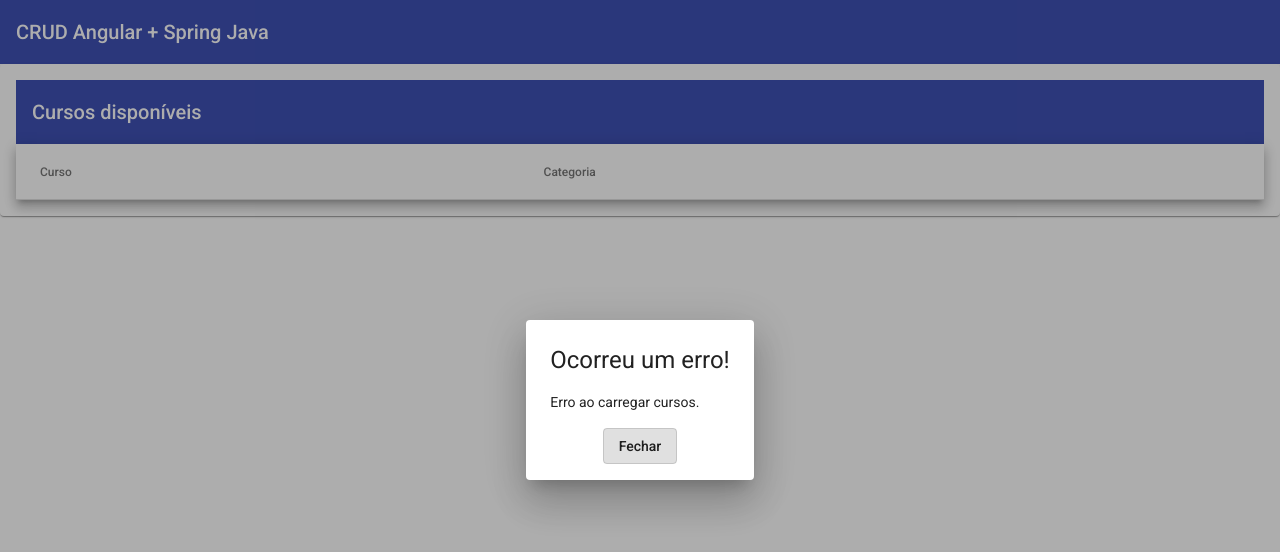
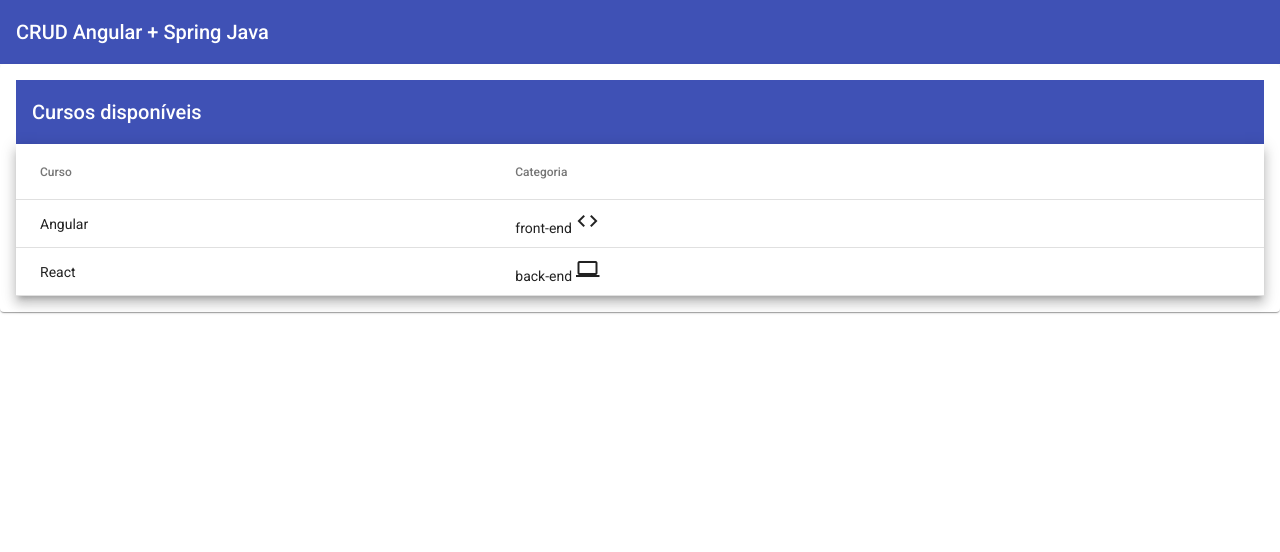
Before and after one commit to airtonbjunior/CRUD_JavaAngular, an Angular app in the folder crud-angular/: page /courses in a window 1280 px wide. Shown: the top 552 px of the page. Built offline with nearby package versions, Linux system fonts and the light colour scheme; no server answers.

Commit message:
Added icon and create a pipe to select the icon depends of the category

```diff
--- a/crud-angular/src/app/courses/courses/courses.component.html
+++ b/crud-angular/src/app/courses/courses/courses.component.html
@@ -13,7 +13,9 @@
         <!-- Category Column -->
         <ng-container matColumnDef="category">
           <th mat-header-cell *matHeaderCellDef> Categoria </th>
-          <td mat-cell *matCellDef="let course"> {{ course.category }} </td>
+          <td mat-cell *matCellDef="let course"> {{ course.category }}
+            <mat-icon aria-hidden="false" aria-label="Categoria do curso">{{ course.category | category }}</mat-icon>
+          </td>
         </ng-container>
 
         <tr mat-header-row *matHeaderRowDef="displayedColumns"></tr>
--- a/crud-angular/src/app/courses/services/courses.service.ts
+++ b/crud-angular/src/app/courses/services/courses.service.ts
@@ -10,7 +10,7 @@
 })
 export class CoursesService {
 
-  private readonly API = '/assets/ccourses.json'
+  private readonly API = '/assets/courses.json'
 
   // We'll use this httpClient to call the API in the future
   constructor(private httpClient: HttpClient) { }
@@ -19,7 +19,7 @@
     return this.httpClient.get<Course[]>(this.API)
     .pipe(
       first(), // closes the connection after use (it's not a streaming, it's a json (at least now). We can use take(1) too)
-      delay(5000), // just to test the loading spinner
+      delay(1000), // just to test the loading spinner
       tap(courses => console.log(courses))
     );
   }
--- /dev/null
+++ b/crud-angular/src/app/shared/pipes/category.pipe.ts
@@ -0,0 +1,16 @@
+import { Pipe, PipeTransform } from '@angular/core';
+
+@Pipe({
+  name: 'category'
+})
+export class CategoryPipe implements PipeTransform {
+
+  transform(value: string): string {
+    switch(value) {
+      case 'front-end': return 'code';
+      case 'back-end': return 'computer';
+    }
+    return 'code';
+  }
+
+}
--- a/crud-angular/src/assets/courses.json
+++ b/crud-angular/src/assets/courses.json
@@ -1,4 +1,4 @@
 [
-  {"_id": "1", "name": "Angular", "category": "Frontend"},
-  {"_id": "2", "name": "React", "category": "Frontend"}
+  {"_id": "1", "name": "Angular", "category": "front-end"},
+  {"_id": "2", "name": "React", "category": "back-end"}
 ]
```
Also changed, not shown: crud-angular/src/app/shared/shared.module.ts (+5 -2 lines), 1 other file (tests, documents, lock files or other folders).
